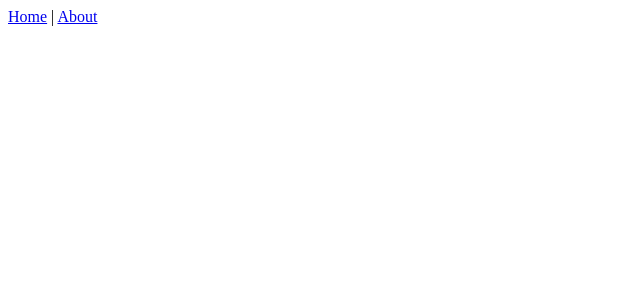
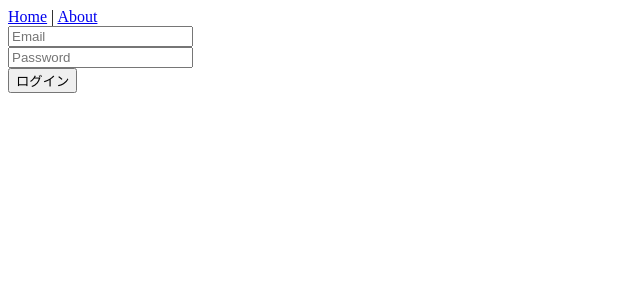
Before and after one commit to stobita/consult, a Vue app in the folder frontend/: page /signin in a window 1280 px wide. Shown: the top 300 px of the page, without its empty margins (0-640 px from the left). Built offline with nearby package versions, Linux system fonts and the light colour scheme.

Commit message:
サインイン画面実装

```diff
--- /dev/null
+++ b/frontend/src/components/SignInForm.vue
@@ -0,0 +1,45 @@
+<template>
+  <div class="sign-in-form">
+    <p v-if="errorMessage != ''">{{ errorMessage }}</p>
+    <div class="form-item">
+      <input v-model="formEmail" type="text" name="email" placeholder="Email" />
+    </div>
+    <div class="form-item">
+      <input
+        v-model="formPassword"
+        type="password"
+        name="password"
+        placeholder="Password"
+      />
+    </div>
+    <div class="form-item">
+      <button type="button" @click="signIn" name="signin" class="btn first">
+        ログイン
+      </button>
+    </div>
+  </div>
+</template>
+
+<script>
+export default {
+  data() {
+    return {
+      formEmail: "",
+      formPassword: ""
+    };
+  },
+  computed: {
+    errorMessage() {
+      return this.$store.state.errorMessage;
+    }
+  },
+  methods: {
+    signIn() {
+      this.$store.dispatch("signIn", {
+        email: this.formEmail,
+        password: this.formPassword
+      });
+    }
+  }
+};
+</script>
--- a/frontend/src/router.js
+++ b/frontend/src/router.js
@@ -2,6 +2,7 @@ import Vue from "vue";
 import Router from "vue-router";
 import Home from "./views/Home.vue";
 import SignUp from "./views/SignUp.vue";
+import SignIn from "./views/SignIn.vue";
 
 Vue.use(Router);
 
@@ -19,6 +20,10 @@ export default new Router({
       component: SignUp
     },
     {
+      path: "/signin",
+      component: SignIn
+    },
+    {
       path: "/about",
       name: "about",
       // route level code-splitting
--- a/frontend/src/store.js
+++ b/frontend/src/store.js
@@ -36,6 +36,22 @@ export default new Vuex.Store({
           console.error(error);
           commit("setErrorMessage", "会員登録に失敗しました");
         });
+    },
+    async signIn({ commit }, { email, password }) {
+      commit("clearErrorMessage");
+      this.$http
+        .post("api/signin", {
+          email,
+          password
+        })
+        .then(response => {
+          console.log(response);
+          localStorage.setItem("jwt", response.data.access_token);
+        })
+        .catch(error => {
+          console.error(error);
+          commit("setErrorMessage", "会員登録に失敗しました");
+        });
     }
   }
 });
--- /dev/null
+++ b/frontend/src/views/SignIn.vue
@@ -0,0 +1,12 @@
+<template>
+  <SignInForm />
+</template>
+
+<script>
+import SignInForm from "@/components/SignInForm";
+export default {
+  components: {
+    SignInForm
+  }
+};
+</script>
```
